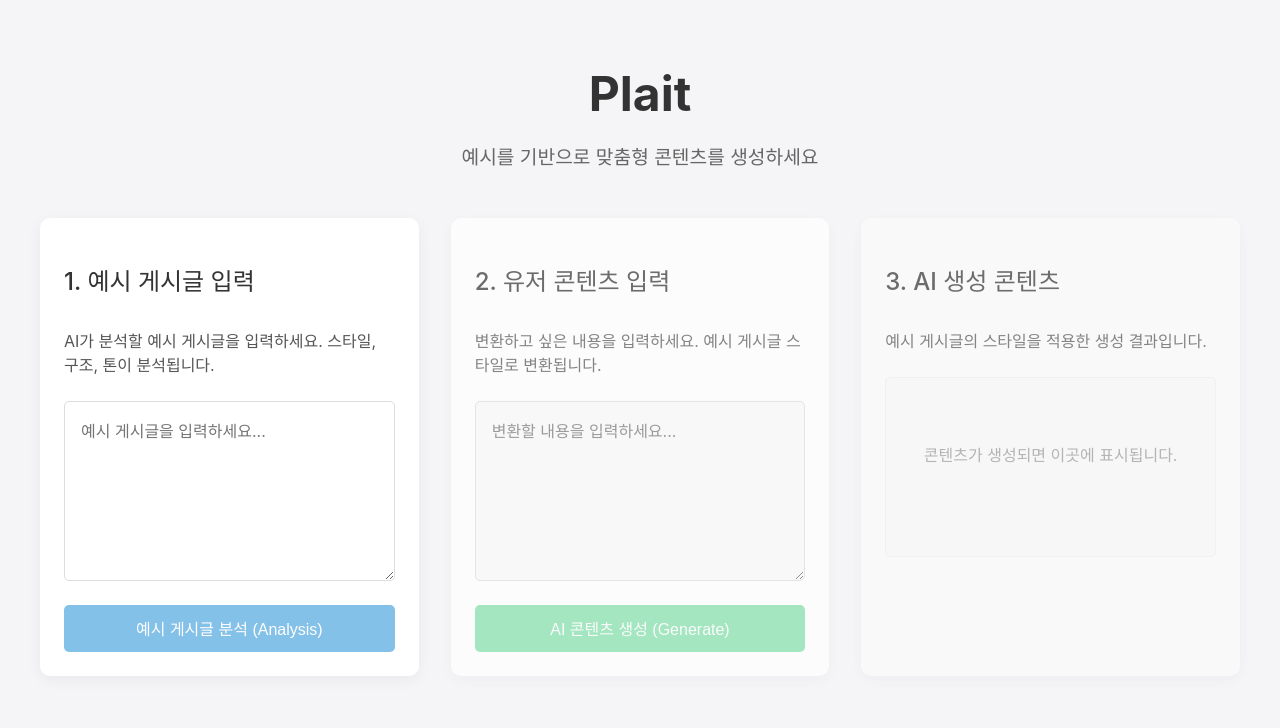
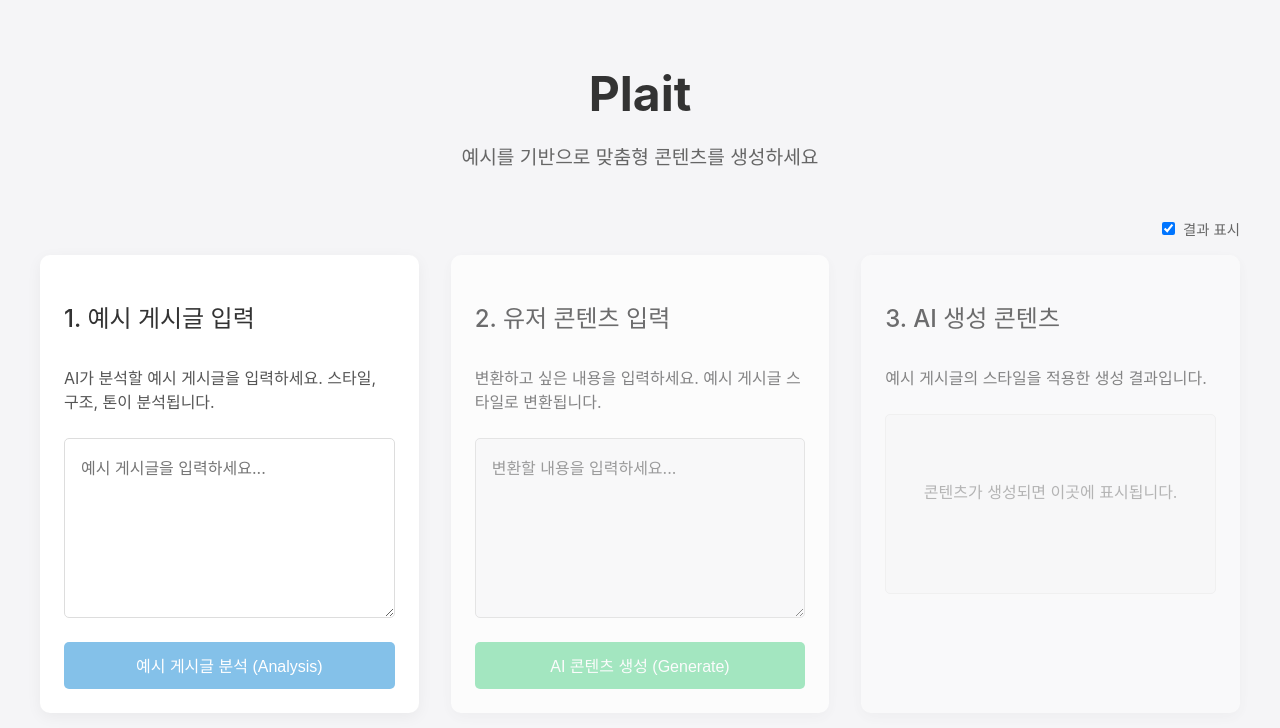
Before and after one commit to everything-chalna/plait, a Next.js app: page / in a window 1280 px wide. Shown: the top 728 px of the page. Built offline with nearby package versions, Linux system fonts and the light colour scheme.

Commit message:
기능 추가: 결과 표시 토글 옵션

```diff
--- a/pages/index.js
+++ b/pages/index.js
@@ -10,6 +10,7 @@
   const [analysisComplete, setAnalysisComplete] = useState(false);
   const [analysisResult, setAnalysisResult] = useState('');
   const [error, setError] = useState('');
+  const [showResults, setShowResults] = useState(true);
 
   const handleAnalysis = async () => {
     if (!examplePost.trim()) return;
@@ -86,6 +87,18 @@
         <h1 className={styles.title}>Plait</h1>
         <p className={styles.subtitle}>예시를 기반으로 맞춤형 콘텐츠를 생성하세요</p>
 
+        <div className={styles.settingsBar}>
+          <label className={styles.checkboxLabel}>
+            <input
+              type="checkbox"
+              checked={showResults}
+              onChange={() => setShowResults(!showResults)}
+              className={styles.checkbox}
+            />
+            결과 표시
+          </label>
+        </div>
+
         {error && <div className={styles.errorMessage}>{error}</div>}
 
         <div className={styles.grid}>
@@ -109,7 +122,7 @@
               {isAnalyzing ? '분석 중...' : analysisComplete ? '분석 완료' : '예시 게시글 분석 (Analysis)'}
             </button>
 
-            {analysisComplete && (
+            {analysisComplete && showResults && (
               <div className={styles.analysisResult}>
                 <h3>분석 결과</h3>
                 <p>{analysisResult}</p>
@@ -138,6 +151,7 @@
             </button>
           </div>
 
+          {(showResults || !generatedContent) && (
             <div className={`${styles.card} ${styles.resultCard} ${!generatedContent ? styles.disabled : ''}`}>
               <h2 className={styles.cardTitle}>3. AI 생성 콘텐츠</h2>
               <p className={styles.description}>
@@ -151,6 +165,7 @@
                 )}
               </div>
             </div>
+          )}
         </div>
       </main>
     </div>
--- a/styles/Home.module.css
+++ b/styles/Home.module.css
@@ -262,3 +262,23 @@
   line-height: 1.5;
   color: #333;
 }
+
+.settingsBar {
+  display: flex;
+  justify-content: flex-end;
+  width: 100%;
+  margin-bottom: 1rem;
+}
+
+.checkboxLabel {
+  display: flex;
+  align-items: center;
+  cursor: pointer;
+  font-size: 0.9rem;
+  color: #666;
+}
+
+.checkbox {
+  margin-right: 0.5rem;
+  cursor: pointer;
+}
```
Lines whose indentation alone changed are shown as unchanged.
